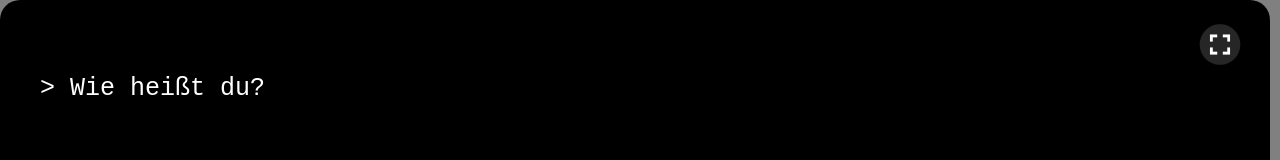
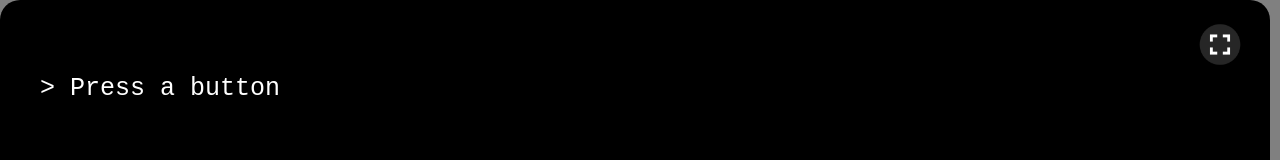
Before and after one commit to Lennart2012/Text_Adventure, a plain HTML site: page TextAdventureGame/ui/index.html in a window 1280 px wide. Shown: the top 160 px of the page. Drawn offline with nearby package versions, Linux system fonts and the light colour scheme.

Commit message:
startfrage geändert

```diff
--- a/TextAdventureGame/ui/index.html
+++ b/TextAdventureGame/ui/index.html
@@ -169,7 +169,7 @@
         addListItem(document.querySelector("#conversation"), text, true);
     }
 
-    addInput('Wie heißt du?')
+    addInput('Press a button')
     async function sendGameRequest() {
 
 
```
